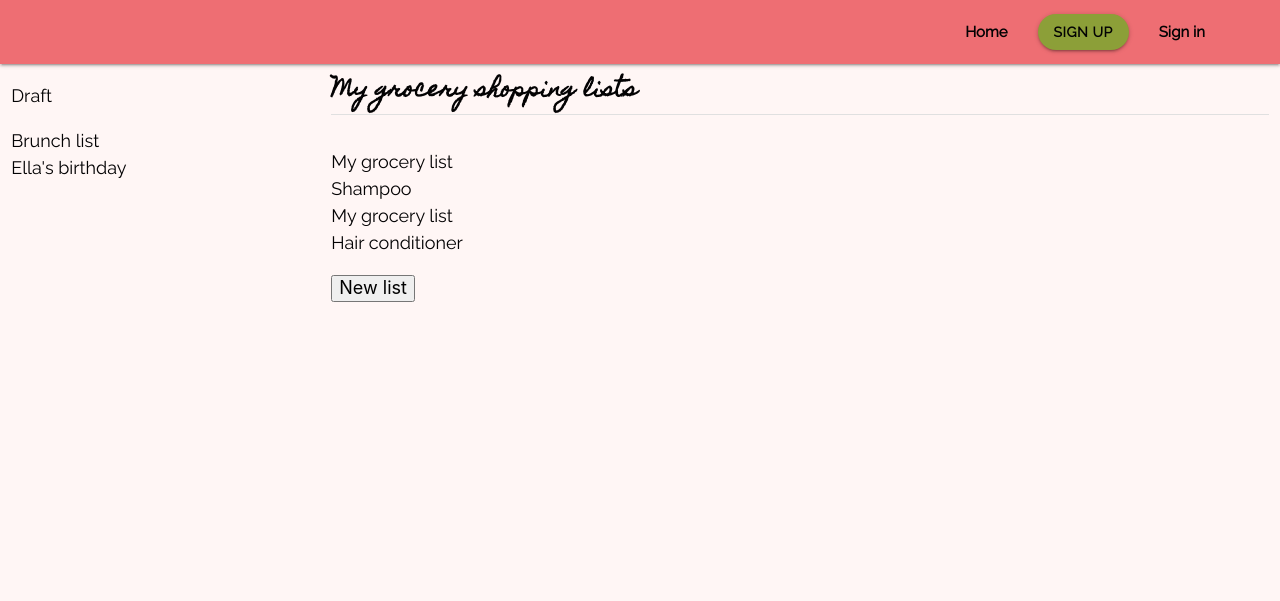
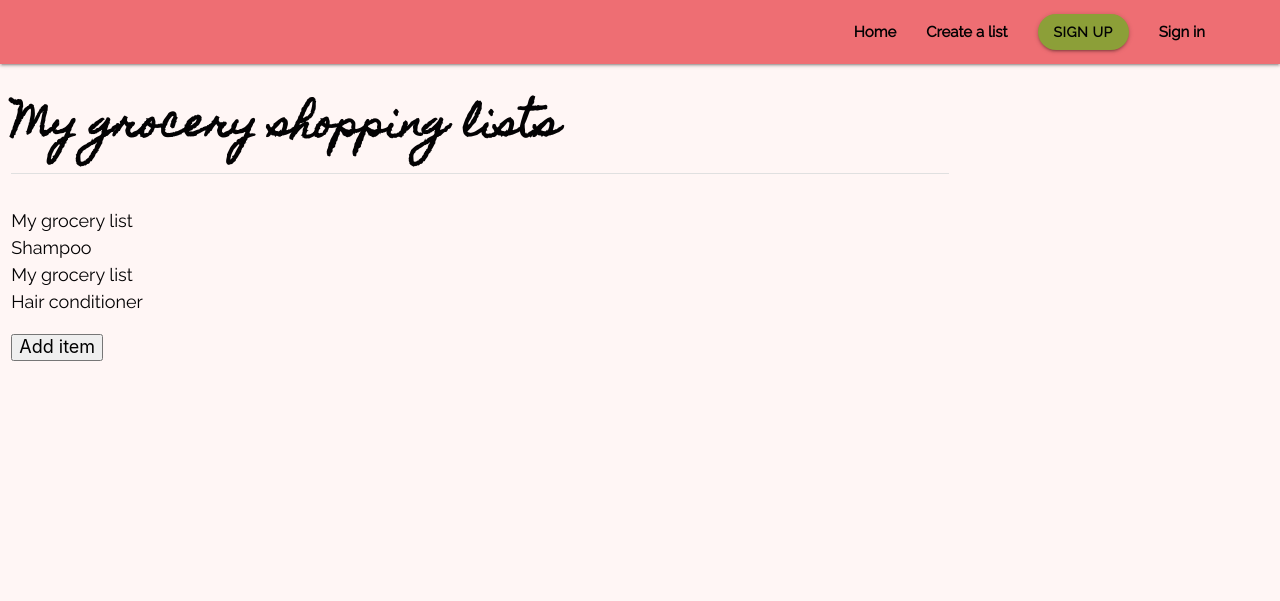
Before and after one commit to sbojorge/PP4-peachesncream, a Django app: template grocery_list/templates/grocery_list/create_list.html in a window 1280 px wide. Shown: the top 601 px of the page. Run offline with Django 3.2, Linux system fonts and the light colour scheme; the template is opened without the code that fills it: values that come from a table or form of the project are taken from there, others are empty; data comes from the database, SQL or seed files in the repository; both versions use the stored data as it was after the commit.

Commit message:
Update create_list.html template

```diff
--- a/grocery_list/templates/grocery_list/create_list.html
+++ b/grocery_list/templates/grocery_list/create_list.html
@@ -6,16 +6,8 @@
 
 
 <div class="row">
-    <div class="col s12 m4 l3">
-        <p>Draft</p><!-- Fix the problem with the heading font size-->
-        <ul>
-            <li>Brunch list</li>
-            <li>Ella's birthday</li>
-
-        </ul>
-    </div>
     <div class="col s12 m8 l9">
-        <h5 id="title">My grocery shopping lists</h5>
+        <h1>My grocery shopping lists</h1>
         <div class="divider"></div>
         <div class="section">
             <ul>
@@ -26,24 +18,9 @@
                 <p>You don't have any list</p>
                 {% endfor %}
             </ul>
-            <button type="submit">New list</button>
+            <button type="submit">Add item</button>
 
         </div>
     </div>
 </div>
-
-
-
-
-
-
-
-
-
-
-
-
-
-
-
 {% endblock %}
--- a/static/css/style.css
+++ b/static/css/style.css
@@ -56,10 +56,10 @@ h6 {
     padding: 0 4rem 0 0;
 }
 
-#title {
+/* #title { This id was used in the heading of the create_list.html
     font-family: 'Homemade Apple', cursive;
     color: #030203;
-}
+} */
 
 nav ul a {
     color: #030203;
--- a/templates/includes/header.html
+++ b/templates/includes/header.html
@@ -10,9 +10,11 @@
                 {% if user.is_authenticated %}
                 <li><a href="{% url 'account_logout' %}">Logout</a></li>
                 <li><a href="#">New list</a></li>
-                <li><a href="#">Edit list</a></li>
+                <li><a href="#">Edit list</a></li> <!-- Edit list name and items including adding new items -->
+                <li><a href="#">Delete list</a></li>
                 {% else %}
                 <li><a href="{% url 'home' %}">Home</a></li>
+                <li><a href="#">Create a list</a></li>
                 <li><a href="{% url 'account_signup' %}" class="waves-effect btn">SIGN UP</a></li>
                 <li><a href="{% url 'account_login' %}">Sign in</a></li>
                 {% endif %}
```
Also changed, not shown: grocery_list/admin.py (+12 -0 lines), grocery_list/templates/grocery_list/index.html (+8 -0 lines), grocery_list/views.py (+9 -1 lines), db.sqlite3.
